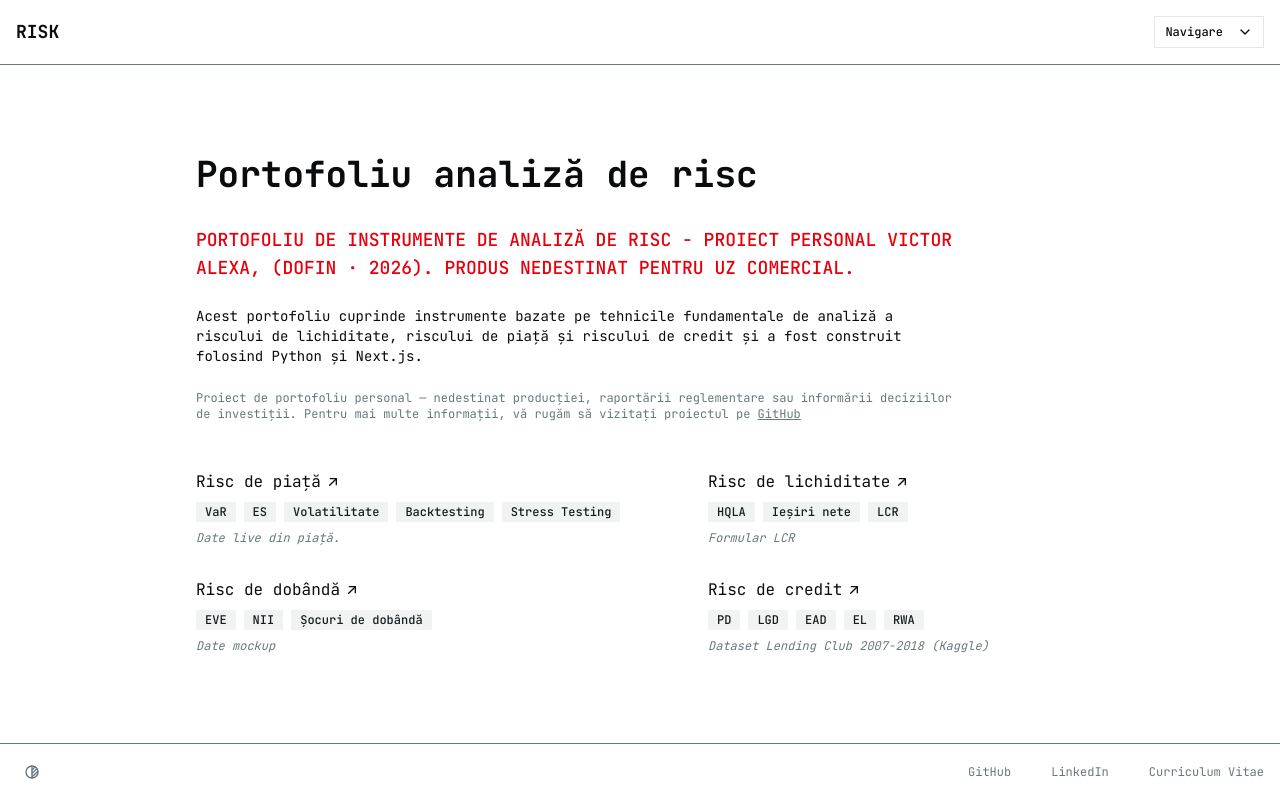
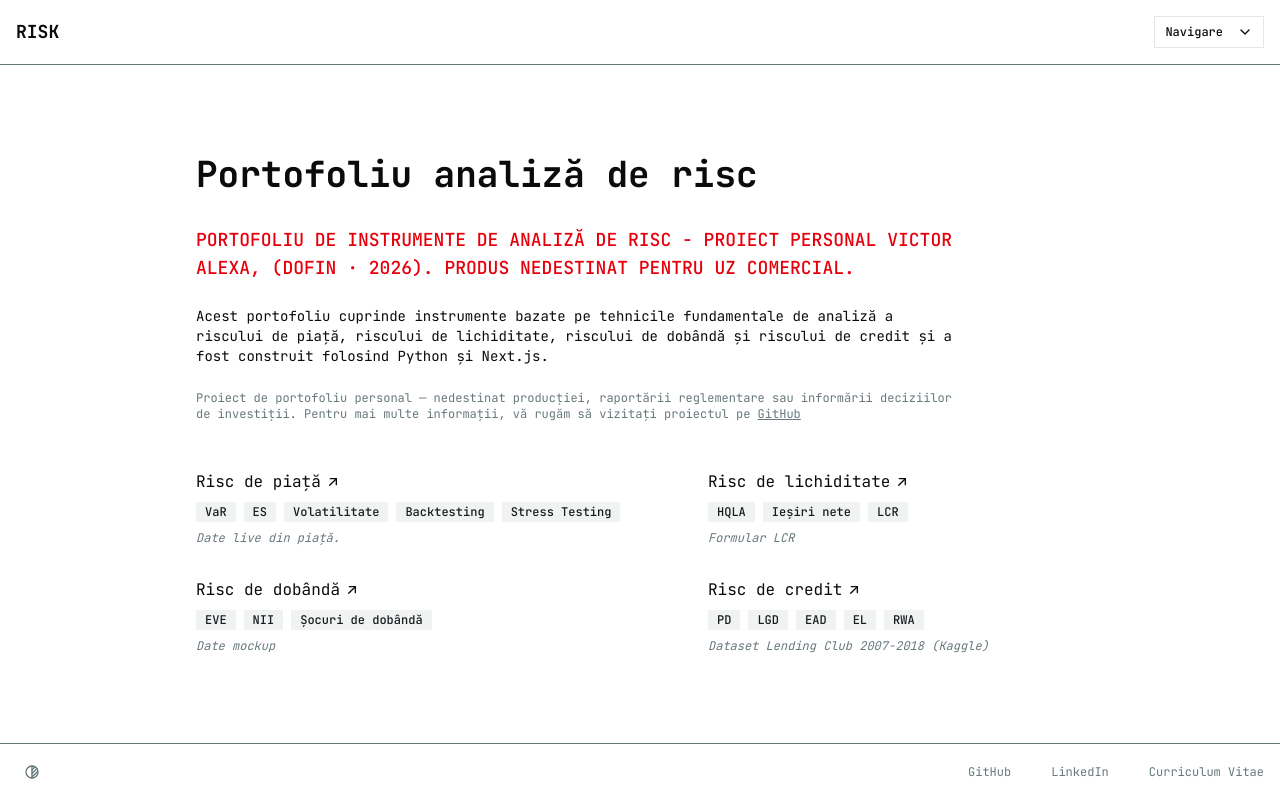
Before and after one commit to itsthevictor/risk, a Next.js app in the folder frontend/: page / in a window 1280 px wide. Built offline with nearby package versions, Linux system fonts and the light colour scheme.

Commit message:
fix: correct order of risk analysis techniques in project description

```diff
--- a/frontend/app/page.tsx
+++ b/frontend/app/page.tsx
@@ -13,8 +13,9 @@ export default function Home() {
         </p>
         <p className='text-sm text-foreground mt-2'>
           Acest portofoliu cuprinde instrumente bazate pe tehnicile fundamentale
-          de analiză a riscului de lichiditate, riscului de piață și riscului de
-          credit și a fost construit folosind Python și Next.js.
+          de analiză a riscului de piață, riscului de lichiditate, riscului de
+          dobândă și riscului de credit și a fost construit folosind Python și
+          Next.js.
         </p>
         <p className='text-xs text-muted-foreground mt-2'>
           Proiect de portofoliu personal — nedestinat producției, raportării
```
